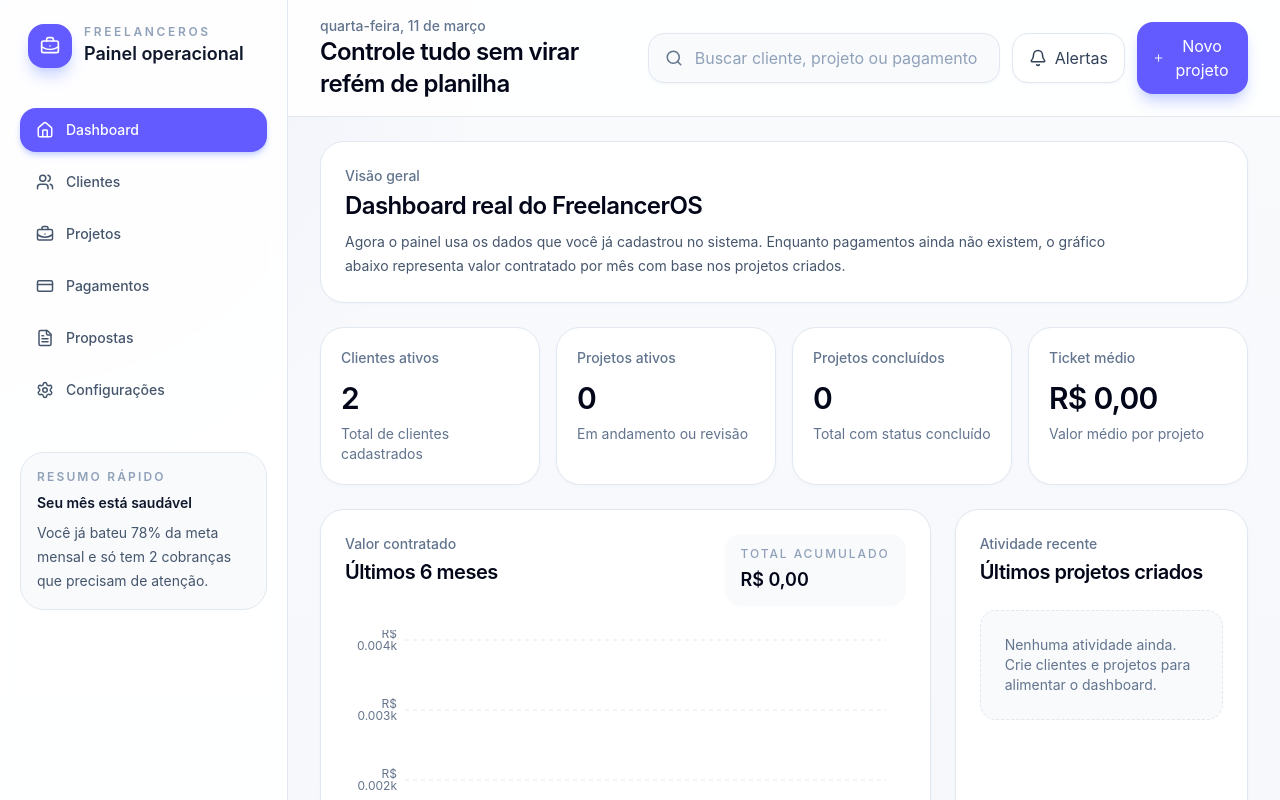
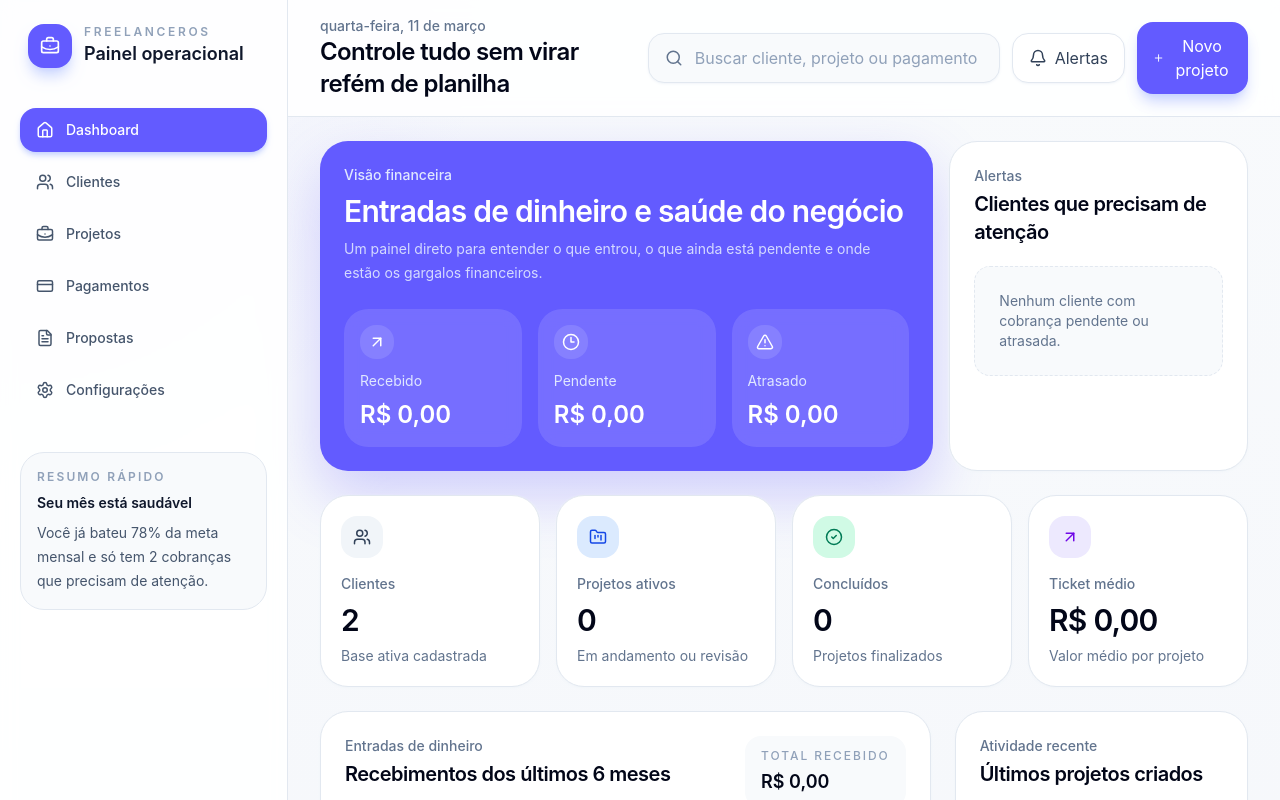
Before and after one commit to Jvictor3141/freelancerOS, a React (Vite) app: page / in a window 1280 px wide. Shown: the top 800 px of the page. Built offline with nearby package versions, Linux system fonts and the light colour scheme.

Commit message:
mudanca no visual do dashboard

```diff
--- a/src/pages/DashboardPage.tsx
+++ b/src/pages/DashboardPage.tsx
@@ -8,16 +8,29 @@
   XAxis,
   YAxis,
 } from 'recharts';
+import {
+  AlertTriangle,
+  ArrowUpRight,
+  CheckCircle2,
+  Clock3,
+  FolderKanban,
+  Users,
+} from 'lucide-react';
 import { useClientStore } from '../store/useClientStore';
 import { useProjectStore } from '../store/useProjectStore';
+import { usePaymentStore } from '../store/usePaymentStore';
 import {
   getDashboardMetrics,
-  getMonthlyRevenueFromProjects,
+  getMonthlyReceivedRevenue,
+  getPaymentAlerts,
+  getPaymentMetrics,
   getRecentProjectActivities,
 } from '../utils/dashboard';
-import { projectStatusClassName, projectStatusLabel } from '../utils/projectStatus';
+import {
+  projectStatusClassName,
+  projectStatusLabel,
+} from '../utils/projectStatus';
 
-// Função para formatar valores numéricos como moeda brasileira (BRL). Ela utiliza o método toLocaleString para converter o número em uma string formatada de acordo com as convenções locais, incluindo o símbolo de moeda e a formatação adequada para milhares e decimais. Essa função é usada para exibir valores monetários de forma clara e consistente no dashboard.
 function formatCurrency(value: number) {
   return value.toLocaleString('pt-BR', {
     style: 'currency',
@@ -25,64 +38,175 @@
   });
 }
 
-// Interface para representar um ponto de receita mensal, contendo o mês formatado e o valor da receita. Essa estrutura é utilizada para alimentar os gráficos de receita mensal no dashboard, permitindo uma visualização clara da evolução financeira ao longo do tempo.
 function formatDate(value: string) {
   return new Date(value).toLocaleDateString('pt-BR');
 }
 
-// Estrutura para representar as principais métricas do dashboard, incluindo o total de clientes, total de projetos, número de projetos em andamento, número de projetos concluídos, valor total contratado e ticket médio. Essas métricas são calculadas com base nos dados de clientes e projetos e são essenciais para fornecer uma visão geral do desempenho do negócio.
 export function DashboardPage() {
   const { clients, loadClients } = useClientStore();
   const { projects, loadProjects } = useProjectStore();
+  const { payments, loadPayments, markAsOverdueIfNeeded } = usePaymentStore();
 
   useEffect(() => {
     loadClients();
     loadProjects();
-  }, [loadClients, loadProjects]);
+    loadPayments();
+  }, [loadClients, loadProjects, loadPayments]);
+
+  useEffect(() => {
+    markAsOverdueIfNeeded();
+  }, [markAsOverdueIfNeeded]);
 
   const metrics = useMemo(
     () => getDashboardMetrics(clients, projects),
     [clients, projects]
   );
 
+  const paymentMetrics = useMemo(
+    () => getPaymentMetrics(payments),
+    [payments]
+  );
+
   const revenue = useMemo(
-    () => getMonthlyRevenueFromProjects(projects, 6),
-    [projects]
+    () => getMonthlyReceivedRevenue(payments, 6),
+    [payments]
   );
 
   const recentActivities = useMemo(
-    () => getRecentProjectActivities(projects, clients, 5),
+    () => getRecentProjectActivities(projects, clients, 4),
     [projects, clients]
+  );
+
+  const paymentAlerts = useMemo(
+    () => getPaymentAlerts(payments, projects, clients, 4),
+    [payments, projects, clients]
   );
 
   return (
     <div className="space-y-6">
-      <section className="rounded-3xl border border-slate-200 bg-white p-6 shadow-sm shadow-slate-100">
-        <p className="text-sm font-medium text-slate-500">Visão geral</p>
-        <h2 className="mt-1 text-2xl font-semibold tracking-tight text-slate-950">
-          Dashboard real do FreelancerOS
-        </h2>
-        <p className="mt-2 max-w-3xl text-sm leading-6 text-slate-600">
-          Agora o painel usa os dados que você já cadastrou no sistema. Enquanto
-          pagamentos ainda não existem, o gráfico abaixo representa valor
-          contratado por mês com base nos projetos criados.
-        </p>
+      <section className="grid gap-4 xl:grid-cols-12">
+        <div className="rounded-[28px] bg-[#635bff] p-6 text-white shadow-[0_24px_60px_rgba(99,91,255,0.28)] xl:col-span-8">
+          <div className="flex h-full flex-col justify-between gap-6">
+            <div className="space-y-2">
+              <p className="text-sm font-medium text-indigo-100">
+                Visão financeira
+              </p>
+              <h2 className="text-3xl font-semibold tracking-tight">
+                Entradas de dinheiro e saúde do negócio
+              </h2>
+              <p className="max-w-2xl text-sm leading-6 text-indigo-100/90">
+                Um painel direto para entender o que entrou, o que ainda está
+                pendente e onde estão os gargalos financeiros.
+              </p>
+            </div>
+
+            <div className="grid gap-4 sm:grid-cols-3">
+              <div className="rounded-3xl bg-white/12 p-4 backdrop-blur-sm">
+                <div className="mb-3 inline-flex rounded-2xl bg-white/12 p-2">
+                  <ArrowUpRight size={18} />
+                </div>
+                <p className="text-sm text-indigo-100">Recebido</p>
+                <p className="mt-2 text-2xl font-semibold">
+                  {formatCurrency(paymentMetrics.receivedAmount)}
+                </p>
+              </div>
+
+              <div className="rounded-3xl bg-white/12 p-4 backdrop-blur-sm">
+                <div className="mb-3 inline-flex rounded-2xl bg-white/12 p-2">
+                  <Clock3 size={18} />
+                </div>
+                <p className="text-sm text-indigo-100">Pendente</p>
+                <p className="mt-2 text-2xl font-semibold">
+                  {formatCurrency(paymentMetrics.pendingAmount)}
+                </p>
+              </div>
+
+              <div className="rounded-3xl bg-white/12 p-4 backdrop-blur-sm">
+                <div className="mb-3 inline-flex rounded-2xl bg-white/12 p-2">
+                  <AlertTriangle size={18} />
+                </div>
+                <p className="text-sm text-indigo-100">Atrasado</p>
+                <p className="mt-2 text-2xl font-semibold">
+                  {formatCurrency(paymentMetrics.overdueAmount)}
+                </p>
+              </div>
+            </div>
+          </div>
+        </div>
+
+        <div className="rounded-[28px] border border-slate-200 bg-white p-6 shadow-sm shadow-slate-100 xl:col-span-4">
+          <div className="mb-5">
+            <p className="text-sm font-medium text-slate-500">Alertas</p>
+            <h3 className="mt-1 text-xl font-semibold tracking-tight text-slate-950">
+              Clientes que precisam de atenção
+            </h3>
+          </div>
+
+          <div className="space-y-3">
+            {paymentAlerts.length > 0 ? (
+              paymentAlerts.map((alert) => (
+                <div
+                  key={alert.id}
+                  className="rounded-2xl border border-slate-200 bg-slate-50/80 p-4"
+                >
+                  <div className="flex items-start justify-between gap-3">
+                    <div>
+                      <p className="font-semibold text-slate-900">
+                        {alert.clientName}
+                      </p>
+                      <p className="mt-1 text-sm text-slate-500">
+                        {alert.projectName}
+                      </p>
+                    </div>
+
+                    <span
+                      className={`inline-flex rounded-full px-3 py-1 text-xs font-semibold ${
+                        alert.status === 'overdue'
+                          ? 'bg-rose-100 text-rose-700'
+                          : 'bg-amber-100 text-amber-700'
+                      }`}
+                    >
+                      {alert.status === 'overdue' ? 'Atrasado' : 'Pendente'}
+                    </span>
+                  </div>
+
+                  <div className="mt-3 flex items-center justify-between text-sm text-slate-500">
+                    <span>Vence em {formatDate(alert.dueDate)}</span>
+                    <span className="font-semibold text-slate-900">
+                      {formatCurrency(alert.amount)}
+                    </span>
+                  </div>
+                </div>
+              ))
+            ) : (
+              <div className="rounded-2xl border border-dashed border-slate-200 bg-slate-50 p-6 text-sm text-slate-500">
+                Nenhum cliente com cobrança pendente ou atrasada.
+              </div>
+            )}
+          </div>
+        </div>
       </section>
 
       <section className="grid gap-4 md:grid-cols-2 xl:grid-cols-4">
-        <div className="rounded-3xl border border-slate-200 bg-white p-5 shadow-sm shadow-slate-100">
-          <p className="text-sm font-medium text-slate-500">Clientes ativos</p>
-          <p className="mt-3 text-3xl font-semibold tracking-tight text-slate-950">
+        <div className="rounded-[28px] border border-slate-200 bg-white p-5 shadow-sm shadow-slate-100">
+          <div className="mb-4 inline-flex rounded-2xl bg-slate-100 p-3 text-slate-700">
+            <Users size={18} />
+          </div>
+          <p className="text-sm font-medium text-slate-500">Clientes</p>
+          <p className="mt-2 text-3xl font-semibold tracking-tight text-slate-950">
             {metrics.totalClients}
           </p>
           <p className="mt-2 text-sm text-slate-500">
-            Total de clientes cadastrados
+            Base ativa cadastrada
           </p>
         </div>
 
-        <div className="rounded-3xl border border-slate-200 bg-white p-5 shadow-sm shadow-slate-100">
+        <div className="rounded-[28px] border border-slate-200 bg-white p-5 shadow-sm shadow-slate-100">
+          <div className="mb-4 inline-flex rounded-2xl bg-blue-100 p-3 text-blue-700">
+            <FolderKanban size={18} />
+          </div>
           <p className="text-sm font-medium text-slate-500">Projetos ativos</p>
-          <p className="mt-3 text-3xl font-semibold tracking-tight text-slate-950">
+          <p className="mt-2 text-3xl font-semibold tracking-tight text-slate-950">
             {metrics.projectsInProgress}
           </p>
           <p className="mt-2 text-sm text-slate-500">
@@ -90,19 +214,25 @@
           </p>
         </div>
 
-        <div className="rounded-3xl border border-slate-200 bg-white p-5 shadow-sm shadow-slate-100">
-          <p className="text-sm font-medium text-slate-500">Projetos concluídos</p>
-          <p className="mt-3 text-3xl font-semibold tracking-tight text-slate-950">
+        <div className="rounded-[28px] border border-slate-200 bg-white p-5 shadow-sm shadow-slate-100">
+          <div className="mb-4 inline-flex rounded-2xl bg-emerald-100 p-3 text-emerald-700">
+            <CheckCircle2 size={18} />
+          </div>
+          <p className="text-sm font-medium text-slate-500">Concluídos</p>
+          <p className="mt-2 text-3xl font-semibold tracking-tight text-slate-950">
             {metrics.completedProjects}
           </p>
           <p className="mt-2 text-sm text-slate-500">
-            Total com status concluído
+            Projetos finalizados
           </p>
         </div>
 
-        <div className="rounded-3xl border border-slate-200 bg-white p-5 shadow-sm shadow-slate-100">
+        <div className="rounded-[28px] border border-slate-200 bg-white p-5 shadow-sm shadow-slate-100">
+          <div className="mb-4 inline-flex rounded-2xl bg-violet-100 p-3 text-violet-700">
+            <ArrowUpRight size={18} />
+          </div>
           <p className="text-sm font-medium text-slate-500">Ticket médio</p>
-          <p className="mt-3 text-3xl font-semibold tracking-tight text-slate-950">
+          <p className="mt-2 text-3xl font-semibold tracking-tight text-slate-950">
             {formatCurrency(metrics.averageTicket)}
           </p>
           <p className="mt-2 text-sm text-slate-500">
@@ -112,23 +242,23 @@
       </section>
 
       <section className="grid gap-6 xl:grid-cols-12">
-        <div className="rounded-3xl border border-slate-200 bg-white p-6 shadow-sm shadow-slate-100 xl:col-span-8">
+        <div className="rounded-[28px] border border-slate-200 bg-white p-6 shadow-sm shadow-slate-100 xl:col-span-8">
           <div className="mb-6 flex items-start justify-between gap-4">
             <div>
               <p className="text-sm font-medium text-slate-500">
-                Valor contratado
+                Entradas de dinheiro
               </p>
               <h3 className="mt-1 text-xl font-semibold tracking-tight text-slate-950">
-                Últimos 6 meses
+                Recebimentos dos últimos 6 meses
               </h3>
             </div>
 
             <div className="rounded-2xl bg-slate-50 px-4 py-3">
               <p className="text-xs font-medium uppercase tracking-[0.16em] text-slate-400">
-                Total acumulado
+                Total recebido
               </p>
               <p className="mt-1 text-lg font-semibold text-slate-950">
-                {formatCurrency(metrics.totalContractedValue)}
+                {formatCurrency(paymentMetrics.receivedAmount)}
               </p>
             </div>
           </div>
@@ -169,7 +299,7 @@
                 <Tooltip
                   formatter={(value) => [
                     formatCurrency(Number(value)),
-                    'Valor contratado',
+                    'Recebido',
                   ]}
                   contentStyle={{
                     borderRadius: 16,
@@ -190,15 +320,17 @@
           </div>
         </div>
 
-        <div className="rounded-3xl border border-slate-200 bg-white p-6 shadow-sm shadow-slate-100 xl:col-span-4">
+        <div className="rounded-[28px] border border-slate-200 bg-white p-6 shadow-sm shadow-slate-100 xl:col-span-4">
           <div className="mb-6">
-            <p className="text-sm font-medium text-slate-500">Atividade recente</p>
+            <p className="text-sm font-medium text-slate-500">
+              Atividade recente
+            </p>
             <h3 className="mt-1 text-xl font-semibold tracking-tight text-slate-950">
               Últimos projetos criados
             </h3>
           </div>
 
-          <div className="space-y-4">
+          <div className="space-y-3">
             {recentActivities.length > 0 ? (
               recentActivities.map((activity) => (
                 <div
@@ -230,43 +362,12 @@
               ))
             ) : (
               <div className="rounded-2xl border border-dashed border-slate-200 bg-slate-50 p-6 text-sm text-slate-500">
-                Nenhuma atividade ainda. Crie clientes e projetos para alimentar
-                o dashboard.
+                Nenhuma atividade recente encontrada.
               </div>
             )}
           </div>
         </div>
       </section>
-
-      <section className="grid gap-4 md:grid-cols-2">
-        <div className="rounded-3xl border border-slate-200 bg-white p-6 shadow-sm shadow-slate-100">
-          <p className="text-sm font-medium text-slate-500">Base operacional</p>
-          <h3 className="mt-1 text-xl font-semibold tracking-tight text-slate-950">
-            Total de projetos
-          </h3>
-          <p className="mt-3 text-3xl font-semibold tracking-tight text-slate-950">
-            {metrics.totalProjects}
-          </p>
-          <p className="mt-2 text-sm text-slate-500">
-            Esse número serve de base para pagamentos, propostas convertidas e
-            previsões futuras.
-          </p>
-        </div>
-
-        <div className="rounded-3xl border border-slate-200 bg-white p-6 shadow-sm shadow-slate-100">
-          <p className="text-sm font-medium text-slate-500">Valor contratado</p>
-          <h3 className="mt-1 text-xl font-semibold tracking-tight text-slate-950">
-            Soma dos projetos cadastrados
-          </h3>
-          <p className="mt-3 text-3xl font-semibold tracking-tight text-slate-950">
-            {formatCurrency(metrics.totalContractedValue)}
-          </p>
-          <p className="mt-2 text-sm text-slate-500">
-            Quando o módulo de pagamentos entrar, essa métrica deve ser separada
-            de valor recebido.
-          </p>
-        </div>
-      </section>
     </div>
   );
 }
--- a/src/utils/dashboard.ts
+++ b/src/utils/dashboard.ts
@@ -2,7 +2,6 @@
 import type { Project } from '../types/project';
 import type { Payment } from '../types/payment';
 
-// Funções para calcular métricas e dados para o dashboard do sistema de gestão de projetos. Essas funções processam os dados de clientes e projetos para gerar insights como total de clientes, projetos em andamento, receita mensal, entre outros. São utilizadas para alimentar os gráficos e indicadores do dashboard, ajudando os usuários a monitorar o desempenho do negócio de forma visual e intuitiva.
 type DashboardMetric = {
   totalClients: number;
   totalProjects: number;
@@ -12,19 +11,34 @@
   averageTicket: number;
 };
 
-// Estrutura para representar um ponto de receita mensal, contendo o mês formatado e o valor total de receita gerada naquele mês. Essa estrutura é utilizada para alimentar gráficos de linha ou barras que mostram a evolução da receita ao longo do tempo, permitindo aos usuários identificar tendências e padrões sazonais.
 type RevenuePoint = {
   month: string;
   revenue: number;
 };
 
-// Formatação de data para exibir o mês e ano de forma abreviada, como "Jan 23". Utiliza a API Intl.DateTimeFormat para garantir que a formatação seja adequada para o idioma português do Brasil. Essa formatação é utilizada principalmente nos gráficos de receita mensal, facilitando a leitura e compreensão dos dados apresentados.
+type PaymentAlert = {
+  id: string;
+  clientName: string;
+  projectName: string;
+  amount: number;
+  dueDate: string;
+  status: 'pending' | 'overdue';
+};
+
+type RecentActivity = {
+  id: string;
+  title: string;
+  clientName: string;
+  status: Project['status'];
+  createdAt: string;
+  value: number;
+};
+
 const MONTH_FORMATTER = new Intl.DateTimeFormat('pt-BR', {
   month: 'short',
   year: '2-digit',
 });
 
-// Função para calcular as métricas do dashboard com base nos dados de clientes e projetos. Ela retorna um objeto contendo o total de clientes, total de projetos, número de projetos em andamento, número de projetos concluídos, valor total contratado e ticket médio. Essas métricas são essenciais para fornecer uma visão geral do desempenho do negócio e ajudar os usuários a tomar decisões informadas.
 export function getDashboardMetrics(
   clients: Client[],
   projects: Project[]
@@ -58,67 +72,6 @@
   };
 }
 
-// Função para calcular a receita mensal a partir dos projetos, agrupando os valores por mês de criação. Ela retorna um array de objetos contendo o mês formatado e a receita total gerada naquele mês. A função considera apenas os últimos meses especificados (padrão é 6 meses) e ignora projetos com datas inválidas ou sem valor definido. Essa função é fundamental para gerar gráficos de receita mensal no dashboard, permitindo aos usuários acompanhar a evolução financeira do negócio ao longo do tempo.
-export function getMonthlyRevenueFromProjects(
-  projects: Project[],
-  monthsBack = 6
-): RevenuePoint[] {
-  const now = new Date();
-
-  const buckets = Array.from({ length: monthsBack }, (_, index) => {
-    const date = new Date(now.getFullYear(), now.getMonth() - (monthsBack - 1 - index), 1);
-
-    return {
-      key: `${date.getFullYear()}-${date.getMonth()}`,
-      month: MONTH_FORMATTER.format(date),
-      revenue: 0,
-    };
-  });
-
-  const bucketMap = new Map(
-    buckets.map((bucket) => [bucket.key, bucket])
-  );
-
-  for (const project of projects) {
-    const createdAt = new Date(project.createdAt);
-
-    if (Number.isNaN(createdAt.getTime())) continue;
-
-    const key = `${createdAt.getFullYear()}-${createdAt.getMonth()}`;
-    const bucket = bucketMap.get(key);
-
-    if (!bucket) continue;
-
-    bucket.revenue += Number(project.value || 0);
-  }
-
-  return buckets.map(({ month, revenue }) => ({ month, revenue }));
-}
-
-// Função para obter as atividades recentes dos projetos, ordenando-os por data de criação e limitando o número de resultados. Ela retorna um array de objetos contendo o ID do projeto, título, nome do cliente, status, data de criação e valor. A função utiliza um mapa para associar os IDs dos clientes aos seus nomes, garantindo que a informação do cliente seja facilmente acessível ao exibir as atividades recentes no dashboard.
-export function getRecentProjectActivities(
-  projects: Project[],
-  clients: Client[],
-  limit = 5
-) {
-  const clientMap = new Map(clients.map((client) => [client.id, client]));
-
-  return [...projects]
-    .sort(
-      (a,b) =>
-        new Date(b.createdAt).getTime() - new Date(a.createdAt).getTime()
-    )
-    .slice(0, limit)
-    .map((project) => ({
-      id: project.id,
-      title: project.name,
-      clientName: clientMap.get(project.clientId)?.name ?? 'Cliente Desconhecido',
-      status: project.status,
-      createdAt: project.createdAt,
-      value: project.value,
-    }));
-}
-
 export function getPaymentMetrics(payments: Payment[]) {
   const receivedAmount = payments
     .filter((payment) => payment.status === 'paid')
@@ -142,11 +95,15 @@
 export function getMonthlyReceivedRevenue(
   payments: Payment[],
   monthsBack = 6
-) {
+): RevenuePoint[] {
   const now = new Date();
 
   const buckets = Array.from({ length: monthsBack }, (_, index) => {
-    const date = new Date(now.getFullYear(), now.getMonth() - (monthsBack - 1 - index), 1);
+    const date = new Date(
+      now.getFullYear(),
+      now.getMonth() - (monthsBack - 1 - index),
+      1
+    );
 
     return {
       key: `${date.getFullYear()}-${date.getMonth()}`,
@@ -155,18 +112,18 @@
     };
   });
 
-  const bucketMap = new Map(
-    buckets.map((bucket) => [bucket.key, bucket])
-  );
+  const bucketMap = new Map(buckets.map((bucket) => [bucket.key, bucket]));
 
   for (const payment of payments) {
     if (payment.status !== 'paid' || !payment.paidAt) continue;
 
     const paidAt = new Date(payment.paidAt);
+
     if (Number.isNaN(paidAt.getTime())) continue;
 
     const key = `${paidAt.getFullYear()}-${paidAt.getMonth()}`;
     const bucket = bucketMap.get(key);
+
     if (!bucket) continue;
 
     bucket.revenue += Number(payment.amount || 0);
@@ -177,3 +134,63 @@
     revenue,
   }));
 }
+
+export function getRecentProjectActivities(
+  projects: Project[],
+  clients: Client[],
+  limit = 4
+): RecentActivity[] {
+  const clientMap = new Map(clients.map((client) => [client.id, client]));
+
+  return [...projects]
+    .sort(
+      (a, b) =>
+        new Date(b.createdAt).getTime() - new Date(a.createdAt).getTime()
+    )
+    .slice(0, limit)
+    .map((project) => ({
+      id: project.id,
+      title: project.name,
+      clientName: clientMap.get(project.clientId)?.name ?? 'Cliente desconhecido',
+      status: project.status,
+      createdAt: project.createdAt,
+      value: project.value,
+    }));
+}
+
+export function getPaymentAlerts(
+  payments: Payment[],
+  projects: Project[],
+  clients: Client[],
+  limit = 4
+): PaymentAlert[] {
+  const projectMap = new Map(projects.map((project) => [project.id, project]));
+  const clientMap = new Map(clients.map((client) => [client.id, client]));
+
+  return payments
+    .filter(
+      (
+        payment
+      ): payment is Payment & { status: 'pending' | 'overdue' } =>
+        payment.status === 'pending' || payment.status === 'overdue'
+    )
+    .sort((a, b) => {
+      const aTime = new Date(a.dueDate).getTime();
+      const bTime = new Date(b.dueDate).getTime();
+      return aTime - bTime;
+    })
+    .slice(0, limit)
+    .map((payment) => {
+      const project = projectMap.get(payment.projectId);
+      const client = project ? clientMap.get(project.clientId) : null;
+
+      return {
+        id: payment.id,
+        clientName: client?.name ?? 'Cliente desconhecido',
+        projectName: project?.name ?? 'Projeto desconhecido',
+        amount: payment.amount,
+        dueDate: payment.dueDate,
+        status: payment.status,
+      };
+    });
+}
```
